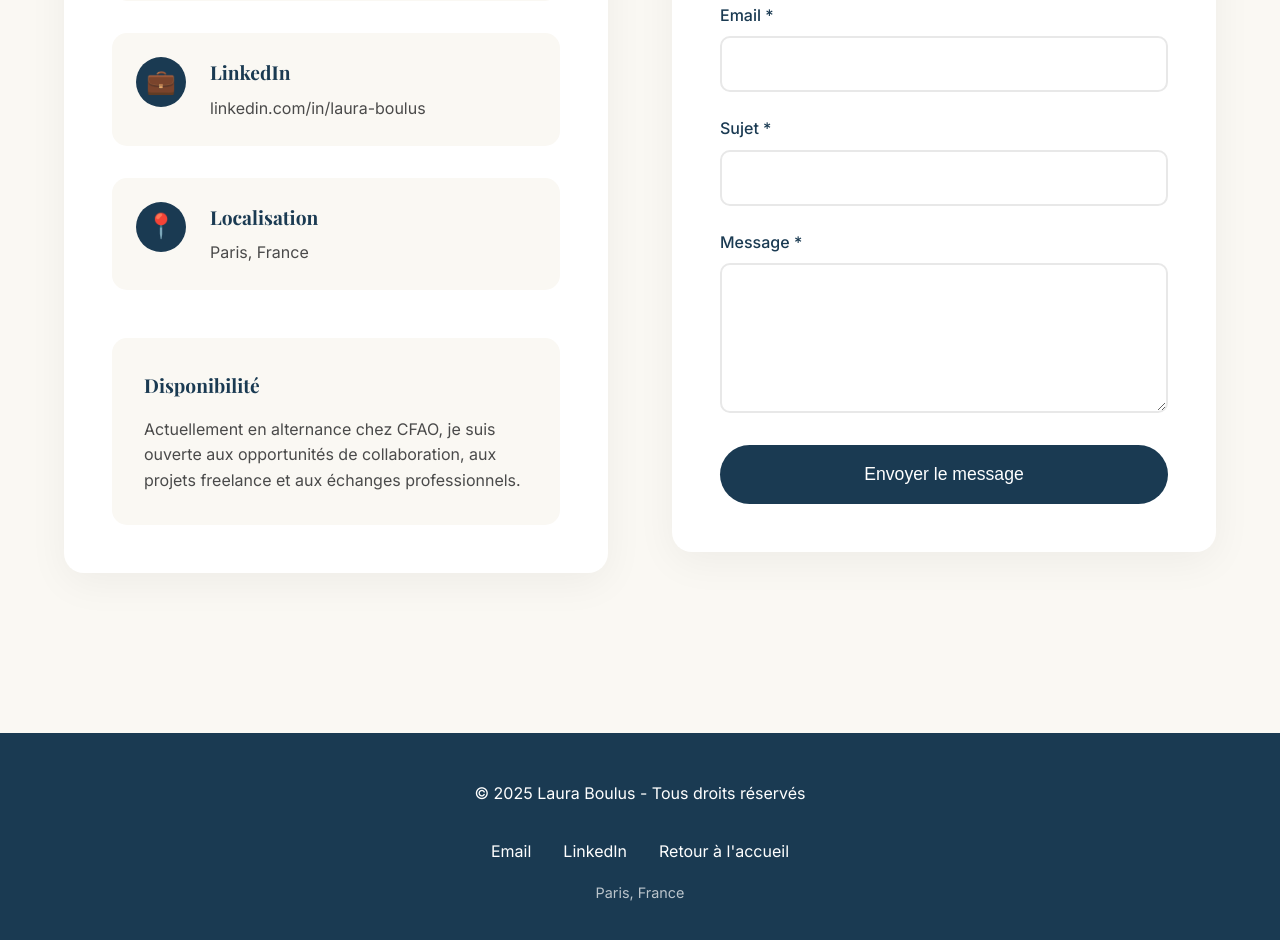
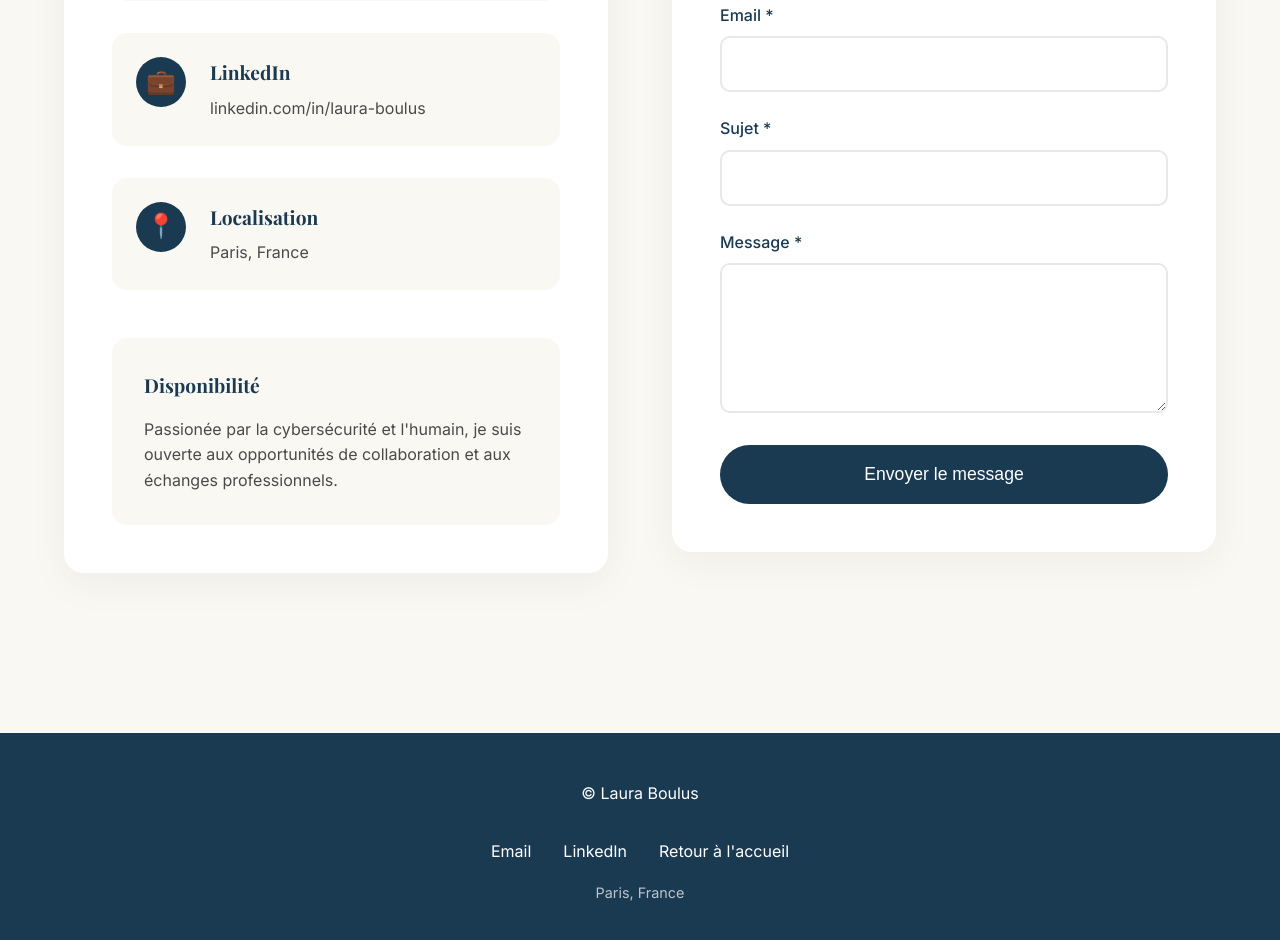
Before and after one commit to lauraboulus/rencontrez-lauraboulus, a plain HTML site: page contact.html in a window 1280 px wide. Shown: the part 664-1604 px from the top of the page. Drawn offline with nearby package versions, Linux system fonts and the light colour scheme.

Commit message:
Update contact.html

```diff
--- a/contact.html
+++ b/contact.html
@@ -3,7 +3,7 @@
 <head>
     <meta charset="UTF-8">
     <meta name="viewport" content="width=device-width, initial-scale=1.0">
-    <title>Contact - Laura Boulus</title>
+    <title>Contactez Laura Boulus</title>
     <link href="https://fonts.googleapis.com/css2?family=Playfair+Display:wght@400;600;700&family=Inter:wght@300;400;500;600&display=swap" rel="stylesheet">
     <style>
         * {
@@ -362,7 +362,7 @@
 
                 <div style="margin-top: 3rem; padding: 2rem; background: var(--cream); border-radius: 15px;">
                     <h3 style="font-size: 1.2rem; margin-bottom: 1rem; color: var(--navy);">Disponibilité</h3>
-                    <p>Actuellement en alternance chez CFAO, je suis ouverte aux opportunités de collaboration, aux projets freelance et aux échanges professionnels.</p>
+                    <p>Passionée par la cybersécurité et l'humain, je suis ouverte aux opportunités de collaboration et aux échanges professionnels.</p>
                 </div>
             </div>
 
@@ -401,7 +401,7 @@
 
     <!-- Footer -->
     <footer>
-        <p>&copy; 2025 Laura Boulus - Tous droits réservés</p>
+        <p>&copy; Laura Boulus </p>
         <div class="social-links">
             <a href="mailto:lauraboulus01@gmail.com">Email</a>
             <a href="https://www.linkedin.com/in/laura-boulus/" target="_blank">LinkedIn</a>
```
